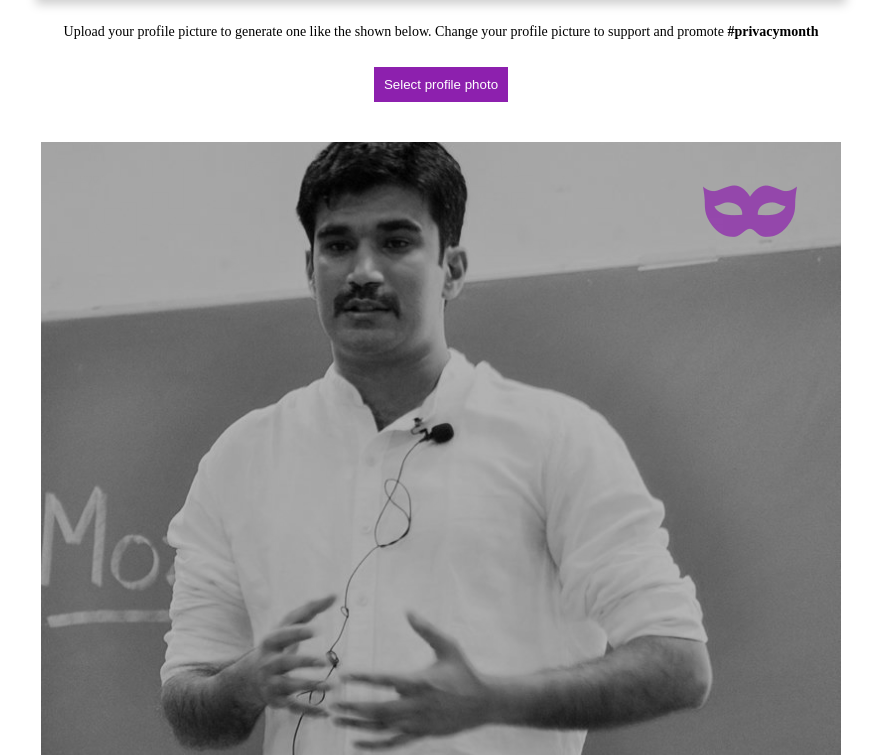
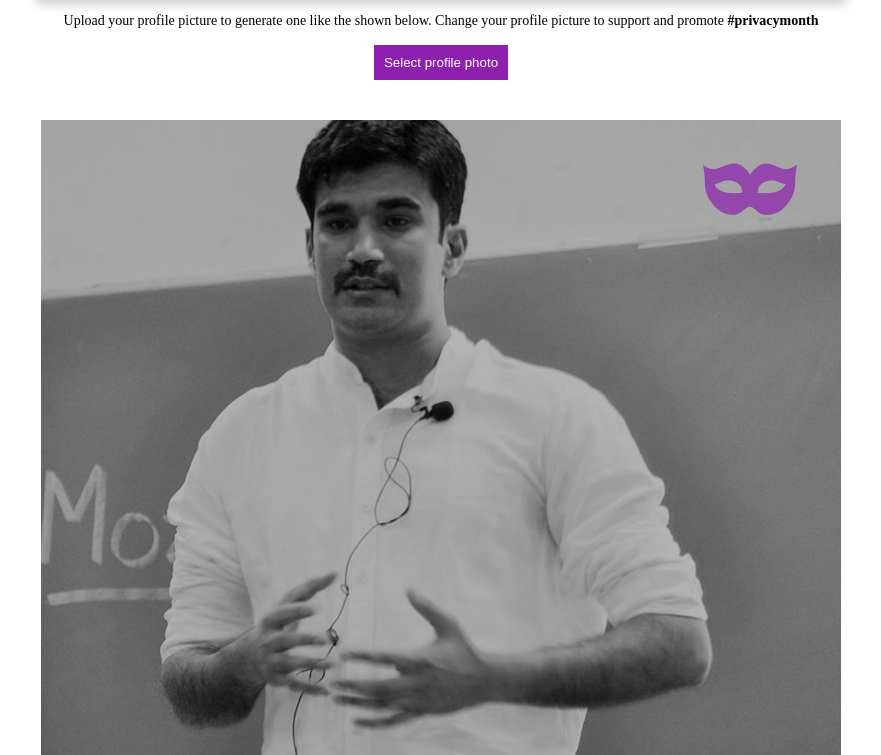
Before and after one commit to tsl143/janhitsoochna, a plain HTML site: page index.html in a window 1280 px wide. Shown: the part 108-863 px from the top of the page, without its empty margins (199-1080 px from the left). Drawn offline with Linux system fonts and the light colour scheme.

Commit message:
removed inline css

```diff
--- a/index.html
+++ b/index.html
@@ -21,7 +21,7 @@
       <i>
       - mozilla manifesto
       </i></div>
-      <p style="font-size:14px;line-height:3;text-align:center">Upload your profile picture to generate one like the shown below. Change your profile picture to support and promote <b>#privacymonth</b></p>
+      <p>Upload your profile picture to generate one like the shown below. Change your profile picture to support and promote <b>#privacymonth</b></p>
       <div class="transform-app">
         <input type="file" id="fileElem" class="hidden">
         <button class="pure-button pure-button-primary" id="select-photo">Select profile photo</button><br>
--- a/style.css
+++ b/style.css
@@ -5,6 +5,12 @@ html {
 
 body {
   margin: 0;
+}
+
+p{
+  font-size:14px;
+  line-height:20px;
+  text-align:center
 }
 
 .footer {
```
